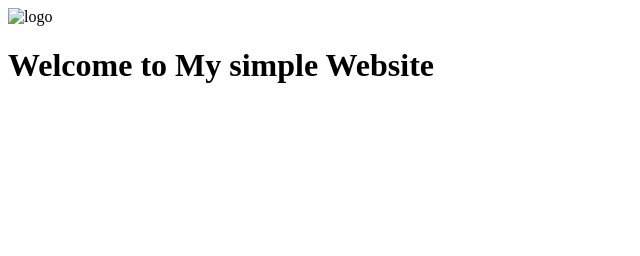
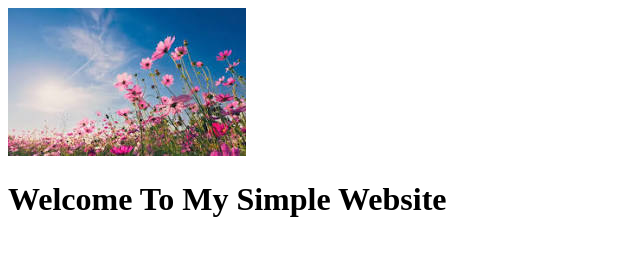
Before and after one commit to naveenkalwal2004/Devpro3, a plain HTML site: page docs/index.html in a window 1280 px wide. Shown: the whole page, without its empty margins (0-640 px from the left). Drawn offline with Linux system fonts and the light colour scheme.

Commit message:
7nd deploy

```diff
--- a/docs/index.html
+++ b/docs/index.html
@@ -2,14 +2,14 @@
 <html lang="en">
 <head>
     <meta charset="UTF-8">
-    <title>My simple website</title>
+    <title>My Simple Website</title>
 </head>
 <body>
 <header>
-    <header>
-        <img scr="flower1.jpg" alt="logo"
-    </header>
+    <img src="logo.jpg" alt="Logo">
 </header>
-<h1>Welcome to My simple Website</h1>
+<h1>
+    Welcome To My Simple Website
+</h1>
 </body>
 </html>
```
Also changed, not shown: src/main/resources/index.html (+5 -5 lines), docs/flower1.jpg (deleted), docs/logo.jpg (added), src/main/resources/flower1.jpg (deleted), src/main/resources/logo.jpg (added).
